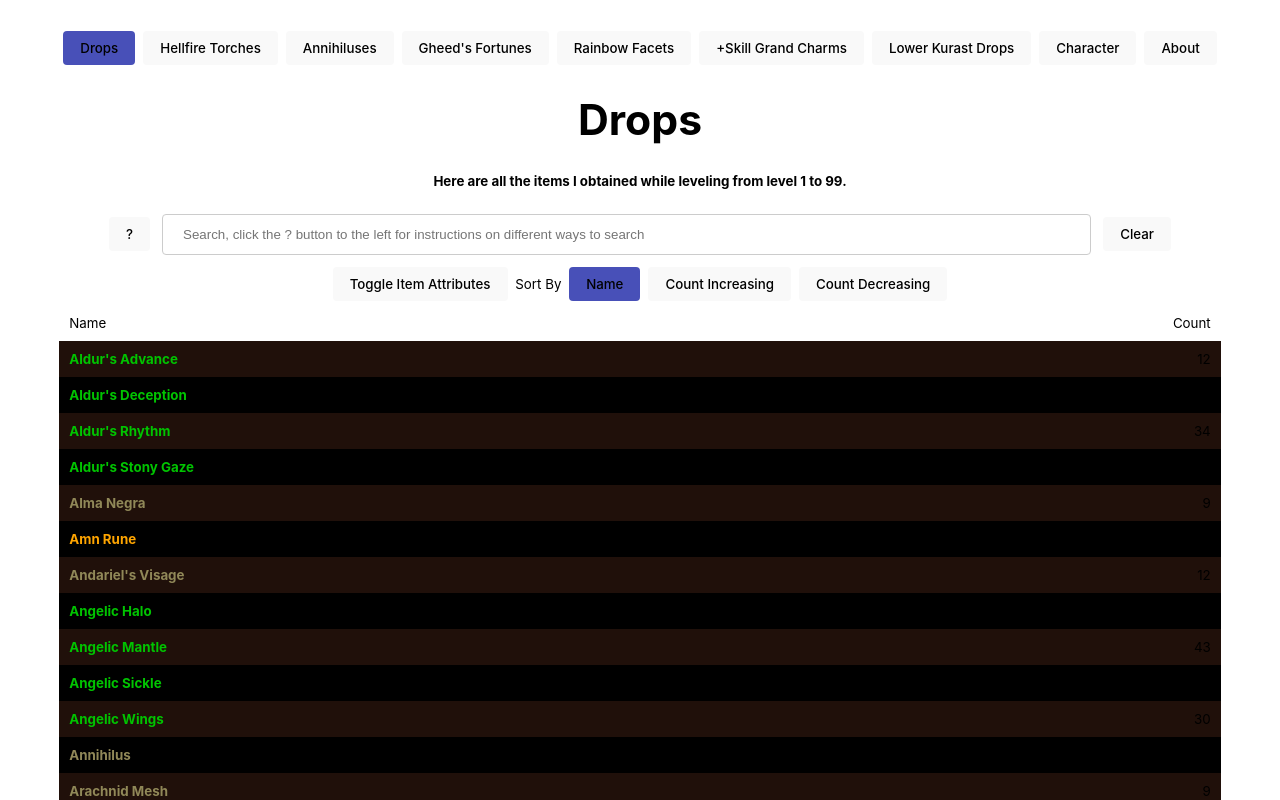
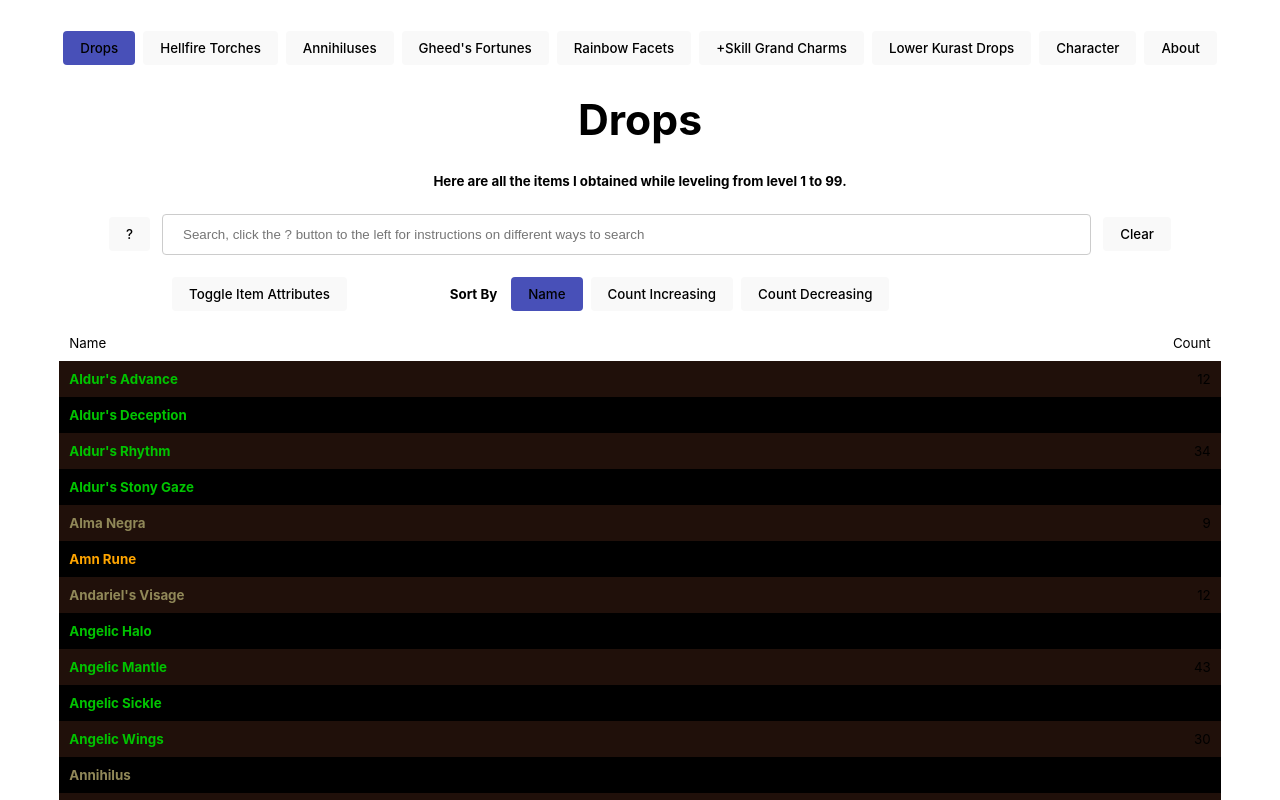
Before and after one commit to geoffreykwan/diablo-2-drops-on-the-way-to-level-99, a Vue app: page /drops in a window 1280 px wide. Shown: the top 800 px of the page. Built offline with nearby package versions, Linux system fonts and the light colour scheme.

Commit message:
feat(Site): Change styling around "Sort By" button

```diff
--- a/src/styles/drops.css
+++ b/src/styles/drops.css
@@ -9,12 +9,22 @@
   display: grid;
   grid-template-columns: 1fr 1fr 1fr;
   padding: 10px;
-  border: 1px solid #20100a;
+  /* border: 1px solid #20100a; */
+}
+
+.grid-span-2-4 {
+  grid-column: 2 / 4;
 }
 
 .search-by-text {
   padding: 0;
   margin: 0;
+}
+
+.sort-by-text {
+  display: inline;
+  padding: 0;
+  margin-right: 10px;
 }
 
 .items > div:nth-child(odd) {
--- a/src/views/Annihiluses.vue
+++ b/src/views/Annihiluses.vue
@@ -8,7 +8,7 @@
       <ItemStats :item="annihilusUnique" />
     </div>
   </div>
-  Sort By
+  <h4 class="sort-by-text">Sort By</h4>
   <button @click="sortByAttributes" :class="{ 'active-button': sortBy == 'attributes' }">
     + All Attributes
   </button>
--- a/src/views/Drops.vue
+++ b/src/views/Drops.vue
@@ -20,19 +20,30 @@
     </div>
   </div>
   <br />
+  <div class="grid-container-3">
+    <div>
       <button @click="toggleStats" :class="{ 'active-button': showAttributes }">
         Toggle Item Attributes
       </button>
-  Sort By
-  <button @click="sortAlphabetically" :class="{ 'active-button': sortBy == 'alphabetically' }">
+    </div>
+    <div class="grid-span-2-4 align-left">
+      <div>
+        <h4 class="sort-by-text">Sort By</h4>
+        <button @click="sortAlphabetically"
+          :class="{ 'active-button': sortBy == 'alphabetically' }">
           Name
         </button>
-  <button @click="sortCountIncreasing" :class="{ 'active-button': sortBy == 'countIncreasing' }">
+        <button @click="sortCountIncreasing"
+          :class="{ 'active-button': sortBy == 'countIncreasing' }">
           Count Increasing
         </button>
-  <button @click="sortCountDecreasing" :class="{ 'active-button': sortBy == 'countDecreasing' }">
+        <button @click="sortCountDecreasing"
+          :class="{ 'active-button': sortBy == 'countDecreasing' }">
           Count Decreasing
         </button>
+      </div>
+    </div>
+  </div>
   <div :class="{ 'grid-container-2': !showAttributes, 'grid-container-3': showAttributes }">
     <div :class="{ 'align-left': !showAttributes, 'align-center': showAttributes }"
       @click="sortByName">
--- a/src/views/GheedsFortunes.vue
+++ b/src/views/GheedsFortunes.vue
@@ -8,7 +8,7 @@
       <ItemStats :item="gheedsFortuneUnique" />
     </div>
   </div>
-  Sort By
+  <h4 class="sort-by-text">Sort By</h4>
   <button @click="sortByExtraGold" :class="{ 'active-button': sortBy == 'goldFind' }">
     +% Extra Gold
   </button>
--- a/src/views/HellfireTorches.vue
+++ b/src/views/HellfireTorches.vue
@@ -8,7 +8,7 @@
       <ItemStats :item="hellfireTorchUnique" />
     </div>
   </div>
-  Sort By
+  <h4 class="sort-by-text">Sort By</h4>
   <button @click="sortByClass" :class="{ 'active-button': sortBy == 'class' }">
     + 3 Class Skills
   </button>
--- a/src/views/RainbowFacets.vue
+++ b/src/views/RainbowFacets.vue
@@ -31,7 +31,7 @@
       </div>
     </div>
   </div>
-  Sort By
+  <h4 class="sort-by-text">Sort By</h4>
   <button @click="sortByElement" :class="{ 'active-button': sortBy == 'element' }">
     Element
   </button>
```
Lines whose indentation alone changed are shown as unchanged.
